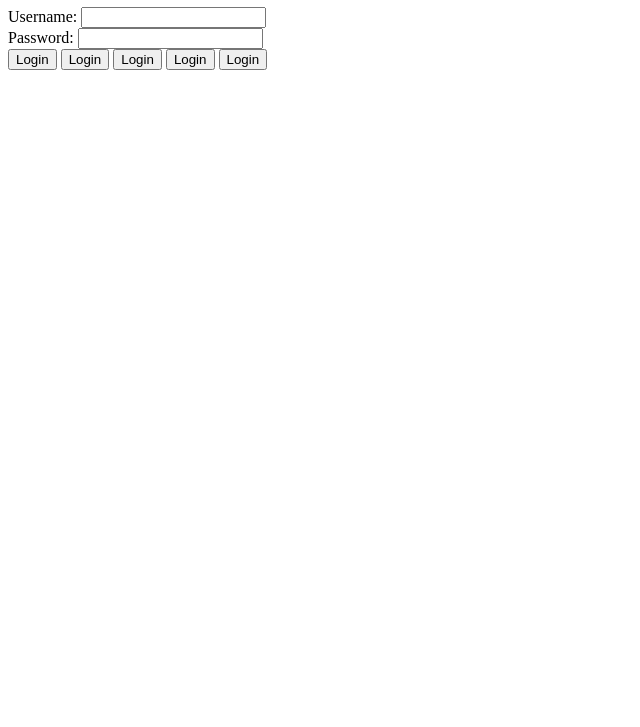
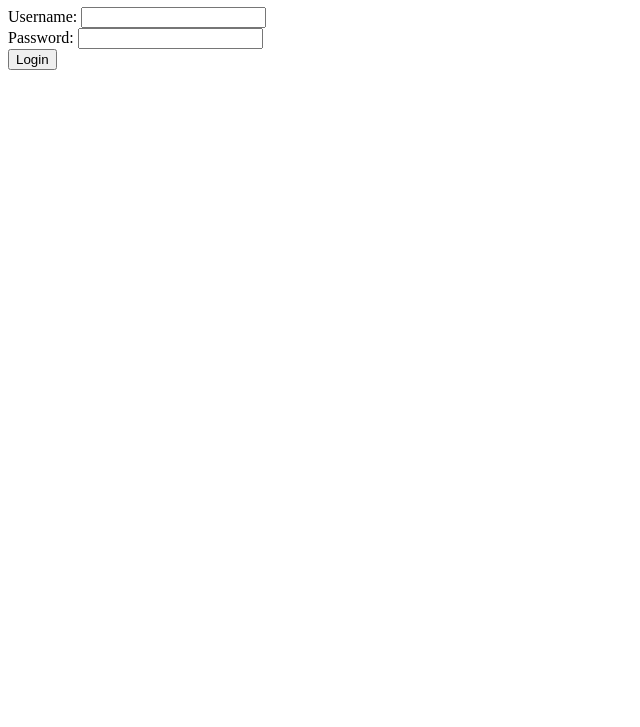
Before and after one commit to nazil-tntra/git-practice, a plain HTML site: page index.html in a window 1280 px wide. Shown: the part 73-800 px from the top of the page, without its empty margins (0-640 px from the left). Drawn offline with Linux system fonts and the light colour scheme.

Commit message:
fix(auth): remove duplicate login button

```diff
--- a/index.html
+++ b/index.html
@@ -19,10 +19,6 @@
         <br>
 
         <button type="submit">Login</button>
-        <button type="submit">Login</button>
-        <button type="submit">Login</button>
-        <button type="submit">Login</button>
-        <button type="submit">Login</button>
     </form>
 
 </body>
```
